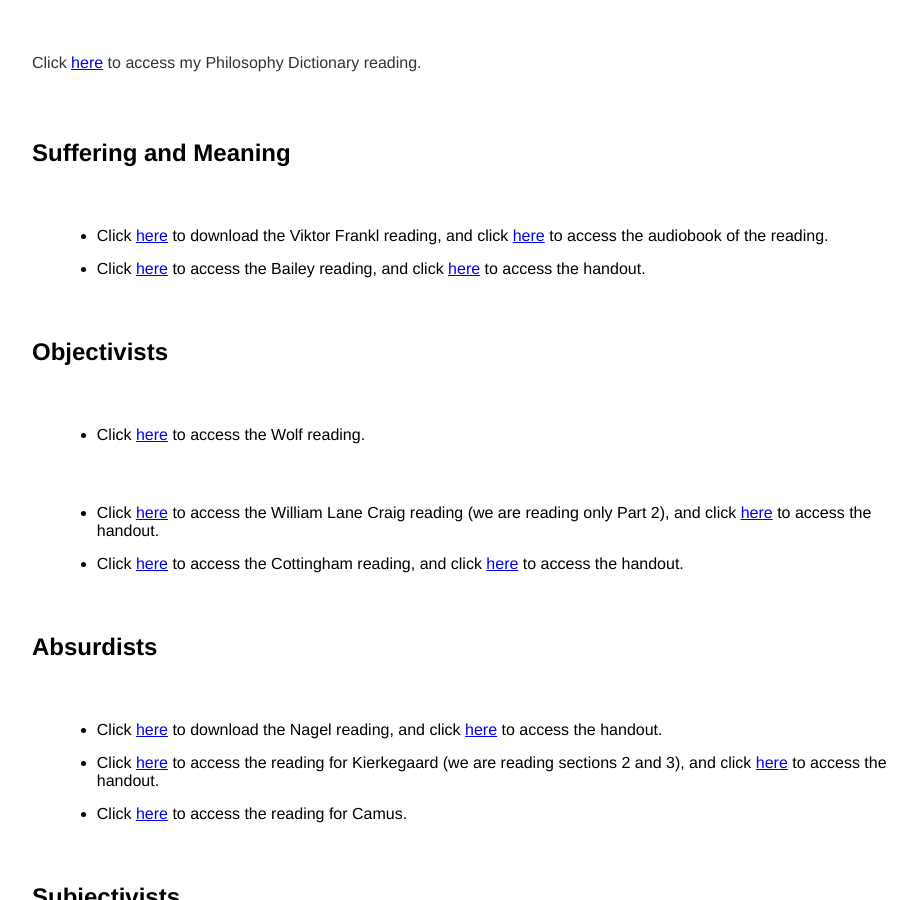
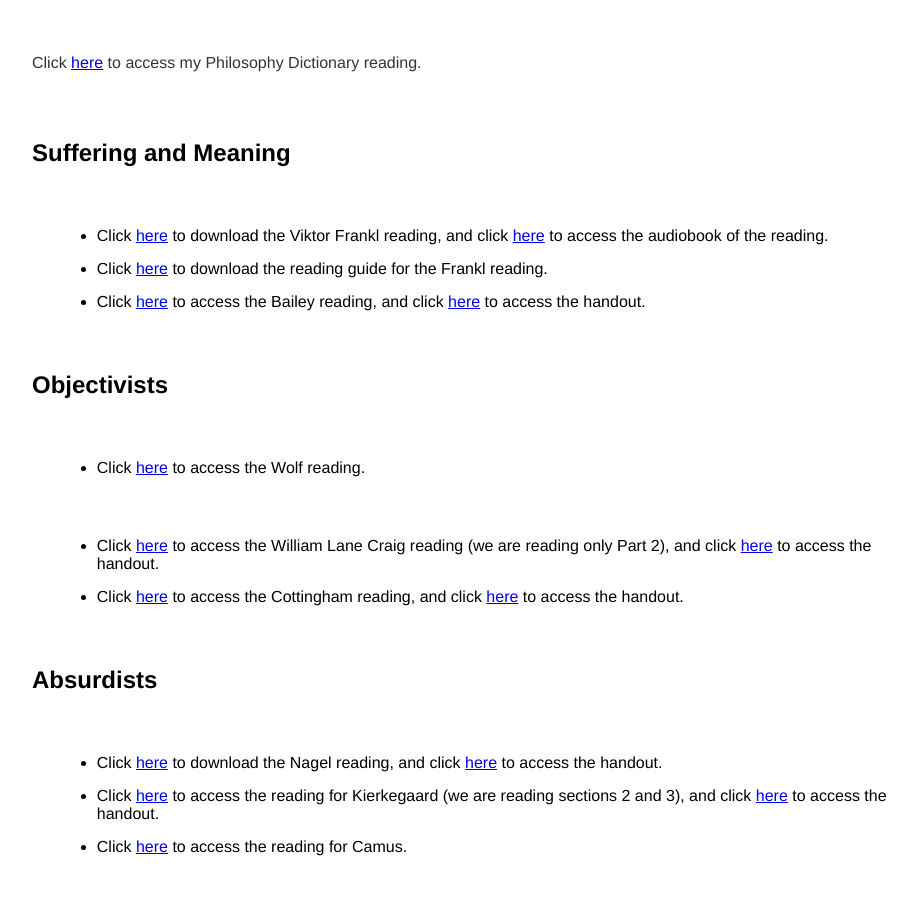
Before and after one commit to kevinjpatton/kevinjpatton.github.io, a Jekyll site: the page built from teaching/phil_1010/readings/index.html, in a window 1280 px wide and 900 px high, scrolled down 666 px. Shown: the whole window, without its empty margins (160-1077 px from the left). Built offline with Jekyll 4.4.1, drawn with Linux system fonts in a browser that asks for light colours; Markdown is read by kramdown in place of the engine named in the settings.

Commit message:
Update index.html

```diff
--- a/teaching/phil_1010/readings/index.html
+++ b/teaching/phil_1010/readings/index.html
@@ -8,6 +8,7 @@ title: PHIL1010 - Readings
 <p>Click <a href="/banda/Draft - Philosophabet.pdf" target="_blank">here</a> to access my Philosophy Dictionary reading.</p>
 <h2>Suffering and Meaning</h2><ul class="standard-list">
 <li>Click <a href="/teaching/phil_1010/readings/Viktor E. Frankl - Man's Search For Meaning.pdf" target="_blank">here</a> to download the Viktor Frankl reading, and click <a href="https://youtu.be/MoyHK_ocfD8?si=0kpp0NixYmhzVHJa" target="_blank">here</a> to access the audiobook of the reading.</li>
+<li>Click <a href="/teaching/phil_1010/readings/Handout - Frankl.pdf" target="_blank">here</a> to download the reading guide for the Frankl reading.</li>
 <li>Click <a href="/teaching/phil_1010/readings/Richard Bailey - Meaning and Frankls Existential Psychiatry.pdf" target="_blank">here</a> to access the Bailey reading, and click <a href="/teaching/phil_1010/readings/Handout - Bailey.pdf" target="_blank">here</a> to access the handout.</li>
 </ul>
 <h2>Objectivists</h2><ul class="standard-list">
```
